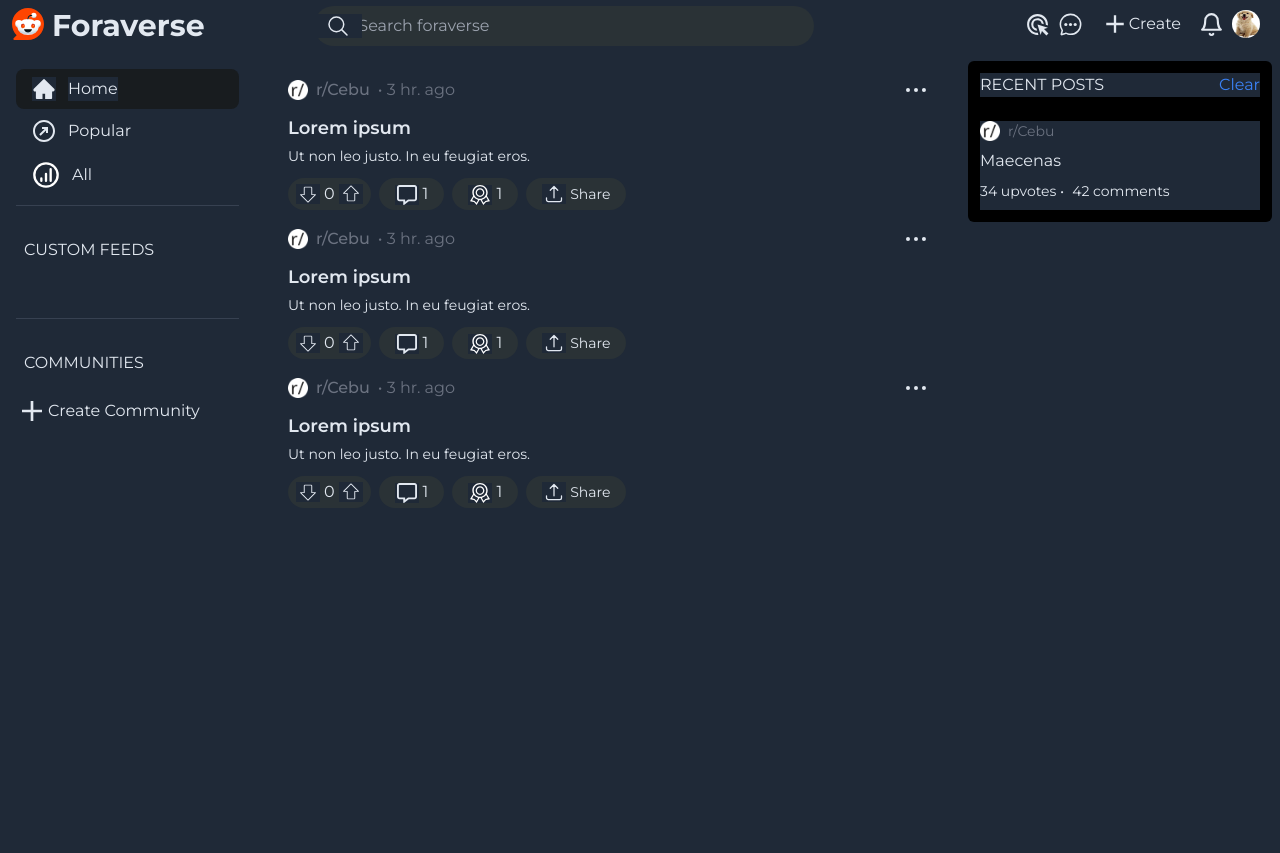
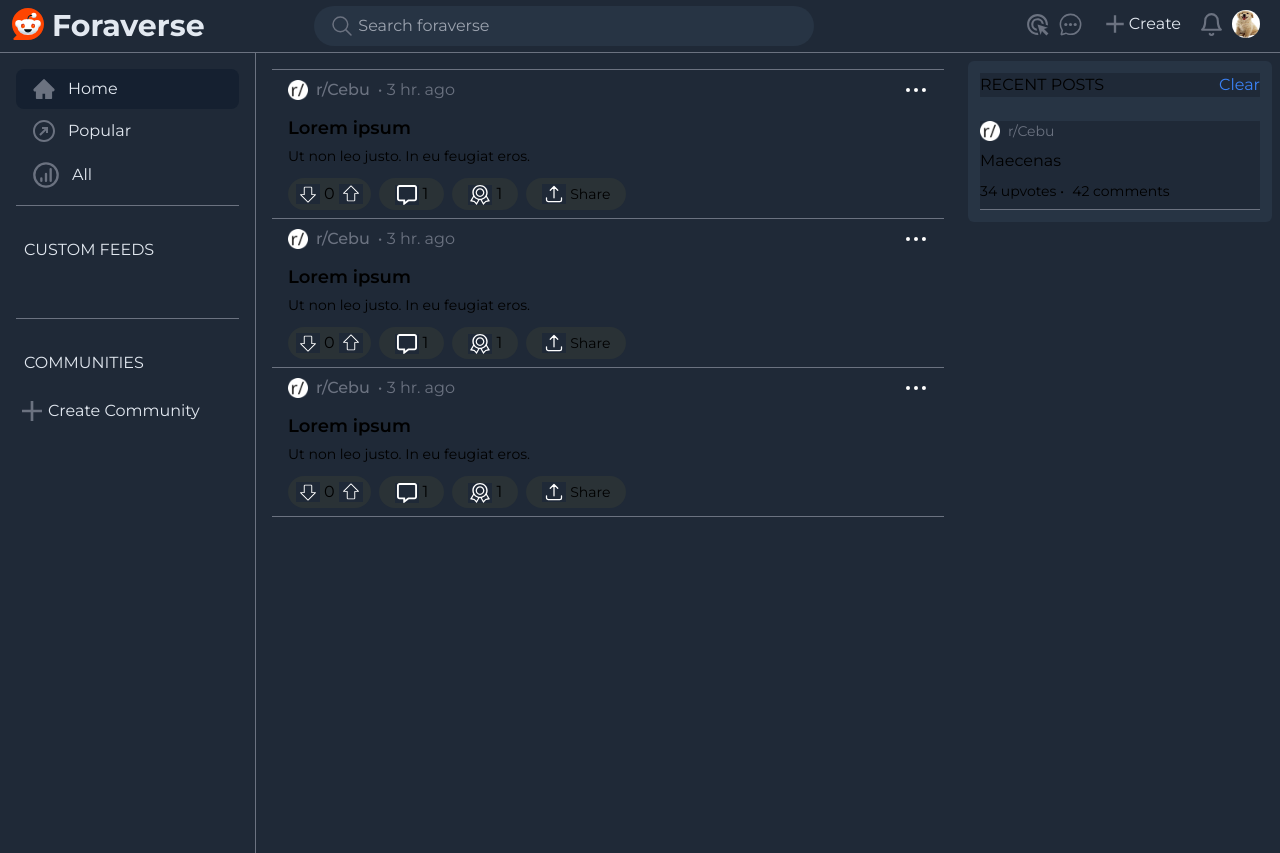
Before and after one commit to jah09/reddit_clone, a React (Vite) app in the folder frontend/: page / in a window 1280 px wide. Built offline with nearby package versions, Linux system fonts and the light colour scheme; no server answers.

Commit message:
changed the previous color to new color

```diff
--- a/frontend/src/components/Nav/Layout.tsx
+++ b/frontend/src/components/Nav/Layout.tsx
@@ -10,7 +10,7 @@ function Layout() {
   return (
     <div>
       <Navbar />
-      <div className=" bg-background flex min-h-screen">
+      <div className="   flex min-h-screen">
         <div className="w-[20%] ">
           <LeftSidenav />
         </div>
--- a/frontend/src/components/Nav/LeftSidenav.tsx
+++ b/frontend/src/components/Nav/LeftSidenav.tsx
@@ -7,7 +7,7 @@ import { CgArrowTopRightO } from "react-icons/cg";
 
 function Sidenav() {
   return (
-    <div className="  p-4 h-full text-primary  border-r border-gray-800">
+    <div className="  p-4 h-full text-primary  border-r border-neutral">
       <div className=" ">
         <ul>
           <NavLink to="/">
@@ -15,12 +15,12 @@ function Sidenav() {
               <li
                 className={
                   isActive
-                    ? "py-2 px-4 bg-[#181c1f] rounded-lg cursor-pointer flex items-center"
-                    : "py-2 px-4 hover:bg-[#181c1f] hover:rounded-lg cursor-pointer flex items-center"
+                    ? "py-2 px-4 bg-[#152030] rounded-lg cursor-pointer flex items-center"
+                    : "py-2 px-4 hover:bg-[#152030] hover:rounded-lg cursor-pointer flex items-center"
                 }
               >
-                <AiFillHome className="w-6 h-6" />
-                <span className="ml-3">Home</span>
+                <AiFillHome className="w-6 h-6 text-neutral bg-inherit" />
+                <span className="ml-3 text-text-primary bg-inherit">Home</span>
               </li>
             )}
           </NavLink>
@@ -29,37 +29,43 @@ function Sidenav() {
               <li
                 className={
                   isActive
-                    ? "py-2 px-4 bg-[#181c1f] rounded-lg cursor-pointer flex items-center  mt-0.5"
-                    : "py-2 px-4 hover:bg-[#181c1f] hover:rounded-lg cursor-pointer flex items-center  mt-0.5"
+                    ? "py-2 px-4  bg-[#152030] rounded-lg cursor-pointer flex items-center  mt-0.5"
+                    : "py-2 px-4 hover:bg-[#152030] hover:rounded-lg cursor-pointer flex items-center  mt-0.5"
                 }
               >
-                <CgArrowTopRightO className="w-6 h-6 text-primary" />
-                <span className="ml-3">Popular</span>
+                <CgArrowTopRightO className="w-6 h-6 text-neutral bg-inherit" />
+                <span className="ml-3  text-text-primary bg-inherit">
+                  Popular
+                </span>
               </li>
             )}
           </NavLink>
 
-          <li className="py-2 px-4  hover:bg-[#181c1f]  hover:rounded-lg  cursor-pointer flex  items-center mt-0.5">
-            <img src={barchart} alt="add icon ml-10" className="w-7 h-7" />
+          <li className="py-2 px-4  hover:bg-[#152030]  hover:rounded-lg  cursor-pointer flex  items-center mt-0.5  ">
+            <img
+              src={barchart}
+              alt="add icon ml-10"
+              className="w-7 h-7 bg-inherit"
+            />
 
-            <span className="ml-3">All</span>
+            <span className="ml-3  text-text-primary bg-inherit  ">All</span>
           </li>
         </ul>
-        <hr className="border-gray-700 mt-2" />
-        <div className="mt-6 p-2">
+        <hr className="border-neutral mt-2" />
+        <div className="mt-6 p-2 text-text-primary">
           <p>CUSTOM FEEDS</p>
         </div>
-        <hr className="border-gray-700 mt-12" />
+        <hr className="border-neutral mt-12" />
         <div className="mt-6    ">
-          <div className="p-2 hover:bg-[#181c1f]  hover:rounded-lg ">
+          <div className="p-2 hover:bg-[#152030]  hover:rounded-lg ">
             {" "}
-            <p>COMMUNITIES</p>
+            <p className="bg-inherit text-text-primary">COMMUNITIES</p>
           </div>
 
-          <div className="mt-2 hover:bg-[#181c1f]  hover:rounded-lg  ">
+          <div className="mt-2 hover:bg-[#152030]  hover:rounded-lg  ">
             <Link to="/create-subreddit-form">
-              <button className=" flex items-center py-1 w-full  ">
-                <IoMdAdd className="w-8 h-8 " />
+              <button className=" flex items-center py-1 w-full text-text-primary ">
+                <IoMdAdd className="w-8 h-8 text-neutral bg-inherit" />
                 Create Community
               </button>
             </Link>
--- a/frontend/src/components/Nav/Navbar.tsx
+++ b/frontend/src/components/Nav/Navbar.tsx
@@ -1,6 +1,8 @@
 import { useState } from "react";
 
 import reddit from "@/assets/reddit.svg";
+import appLogo from "@/assets/Foraverse_logo_transparent.png";
+
 import profile from "@/assets/profile.jpg";
 import qrcode from "@/assets/qrcode.svg";
 import { GoKebabHorizontal } from "react-icons/go";
@@ -23,21 +25,23 @@ function Navbar() {
     setIsKebabClicked(!isKebabClicked);
   };
   return (
-    <nav className="w-full py-1.5 px-3 bg-background border-b border-gray-800   ">
+    <nav className="w-full py-1.5 px-3 bg-background border-b border-neutral text-text-primary  ">
       <div className="flex justify-between">
         <div className="text-3xl font-bold  text-primary  flex  items-center gap-x-2 justify-start ">
           <Link to="/" className="inline-flex">
             {" "}
             <img src={reddit} alt="logo" className="w-8 h-8" />
-            <h1 className="tracking wide text-md ml-2">Foraverse </h1>
+            <h1 className="tracking wide text-md ml-2 text-text-primary">
+              Foraverse{" "}
+            </h1>
           </Link>
         </div>
-        <div className="justify-center flex  relative items-center  ml-10">
-          <div className="  absolute left-0 px-3">
-            <IoSearchOutline className="w-6 h-6 text-white" />
+        <div className="justify-center flex  relative items-center  ml-10 ">
+          <div className="bg-background-secondary  absolute left-1 px-3 w-6 h-6">
+            <IoSearchOutline className="w-6 h-6   bg-background-secondary text-neutral" />
           </div>
           <input
-            className="rounded-full px-11 text-primary focus:outline-none min-w-[500px]  bg-[#2a3236] py-2"
+            className="rounded-full px-11 text-primary focus:outline-none min-w-[500px]  bg-background-secondary py-2 text-text-primary"
             type="text"
             placeholder="Search foraverse"
           />
@@ -47,19 +51,19 @@ function Navbar() {
           <div className="  w-96 px-2">
             <div className="flex  gap-x-2 items-center  justify-end  ">
               <div className=" ">
-                <MdOutlineAdsClick className="w-[25px] h-[25px]  text-white " />
+                <MdOutlineAdsClick className="w-[25px] h-[25px] text-neutral " />
               </div>
               <div>
-                <IoChatbubbleEllipsesOutline className="w-[25px] h-[25px] text-white" />
+                <IoChatbubbleEllipsesOutline className="w-[25px] h-[25px] text-neutral  " />
               </div>
               <Link to="/create-post">
-                <button className="text-primary  flex items-center hover:hover:bg-[#181c1f]  hover:rounded-full  cursor-pointer py-1 px-2.5">
-                  <IoMdAdd className="w-7 h-7 " />
-                  <span>Create</span>
+                <button className="text-text-primary  flex items-center hover:hover:bg-primary-accent-hover  hover:rounded-full  cursor-pointer py-1 px-2.5 group">
+                  <IoMdAdd className="w-7 h-7 text-neutral bg-transparent group-hover:text-primary-accent" />
+                  <span className="bg-transparent">Create</span>
                 </button>
               </Link>
               <div className="">
-                <LuBell className="w-[25px] h-[25px] text-primary" />
+                <LuBell className="w-[25px] h-[25px] text-neutral" />
               </div>
               <div className=" ">
                 <img
@@ -73,33 +77,35 @@ function Navbar() {
         ) : (
           <div className="  w-96 px-2 ">
             <div className="flex gap-x-3 justify-end items-center    ">
-              <button className="text-primary rounded-full bg-[#2a3236] px-3 py-[6px] h-10 flex gap-x-2 items-center">
-                <span className="inline-block">
-                  <img src={qrcode} alt="" className="w-6 h-6" />
+              <button className="text-text-primary rounded-full bg-primary-accent px-3 py-[6px] h-10 flex gap-x-2 items-center">
+                <span className="inline-block ">
+                  <img src={qrcode} alt="" className="w-6 h-6 bg-transparent" />
                 </span>
                 Get app
               </button>
               <Link to="/login">
-                <button className="text-primary rounded-full bg-primary px-3 py-[6px] h-10">
+                <button className="text-text-primary rounded-full bg-primary px-3 py-[6px] h-10">
                   Log In
                 </button>
               </Link>
               <div className="relative">
                 <div className="relative" onClick={toggleKebabMenu}>
-                  <GoKebabHorizontal className="relative z-10 w-6 h-6 cursor-pointer text-white" />
+                  <GoKebabHorizontal className="relative z-10 w-6 h-6 cursor-pointer text-neutral" />
                 </div>
                 {isKebabClicked && (
-                  <div className="absolute right-0  mt-5 w-72 bg-[#181c1f] text-white rounded shadow-lg py-4 px-2">
-                    <div className="p-2  cursor-pointer flex mr-2">
-                      <BsBoxArrowInRight className="w-[25px] h-[25px] mr-2" />
-                      <Link to="/login">Log In / Sign Up</Link>
+                  <div className="absolute right-0  mt-5 w-72 bg-background-secondary text-text-primary rounded shadow-lg py-4 px-2">
+                    <div className="p-2  cursor-pointer flex mr-2 bg-inherit">
+                      <BsBoxArrowInRight className="w-[25px] h-[25px] mr-2 bg-inherit text-neutral" />
+                      <Link to="/login" className="bg-inherit">
+                        Log In / Sign Up
+                      </Link>
                     </div>
-                    <div className="p-2  cursor-pointer flex focus:bg-gray-100">
-                      <MdOutlineAdsClick className="w-[25px] h-[25px] mr-2 text-white " />
+                    <div className="p-2  cursor-pointer flex focus:bg-gray-100 bg-inherit">
+                      <MdOutlineAdsClick className="w-[25px] h-[25px] mr-2  bg-inherit text-neutral" />
                       Advertise on Reddit
                     </div>
-                    <div className="p-2  cursor-pointer flex">
-                      <IoBagOutline className="w-[25px] h-[25px] mr-2 text-white " />
+                    <div className="p-2  cursor-pointer flex bg-inherit">
+                      <IoBagOutline className="w-[25px] h-[25px] mr-2 bg-inherit text-neutral" />
                       Shop Collectible Avatars
                     </div>
                   </div>
--- a/frontend/src/components/Nav/RightSidenav.tsx
+++ b/frontend/src/components/Nav/RightSidenav.tsx
@@ -3,7 +3,7 @@ import r_icon from "@/assets/r_icon.png";
 function RightSidenav() {
   return (
     <div className="  p-2 h-full text-primary">
-      <div className="bg-black rounded-md p-3">
+      <div className="bg-background-secondary rounded-md p-3">
         <div className="flex">
           <p className="flex-1">RECENT POSTS</p>
           <button className="text-blue-500 ">Clear</button>
@@ -18,7 +18,7 @@ function RightSidenav() {
             <p className="text-sm">34 upvotes •</p>
             <p className="text-sm">42 comments</p>
           </div>
-          <hr className="mt-2 border-gray-800 w-full" />
+          <hr className="mt-2 border-neutral w-full" />
         </div>
       </div>
     </div>
--- a/frontend/src/components/PostItem.tsx
+++ b/frontend/src/components/PostItem.tsx
@@ -46,7 +46,7 @@ function PostItem() {
           </button>
         </div>
       </div>
-      <hr className="  border-gray-800 mt-1" />
+      <hr className="  border-neutral mt-1" />
     </div>
   );
 }
--- a/frontend/src/index.css
+++ b/frontend/src/index.css
@@ -51,15 +51,18 @@
     --ring: 20.5 90.2% 48.2%;
     --radius: 4px; */
 
-    --background-primary: #1F2937;
-    --background-secondary: #273444;
-     /*or text color - #E2E8F0  #F8F9FA*/
-    --text-primary:  #E2E8F0  ;
-    --text-secondary: #718096;
-    --primary-accent: #06B6D4;
-    --secondary-accent: #F59E0B;
-    --success: #22C55E;
-    --error: #EF4444;
+    /*#111827  #152030*/
+    --background-primary: #1f2937;
+    --background-secondary: #273444;     /*for cards, comments or #2D3748 */
+
+    --text-primary: #e2e8f0;   /*or text color - #E2E8F0  #F8F9FA*/
+    --text-secondary: #718096; /*for timestamps, metadata, etc. */
+    --primary-accent: #06b6d4; /*It works well for buttons, links, and other interactive elements.or CTA-- hover: #0891B2 or #2DD4BF*/
+    --primary-accent-hover: #0891B2;
+    --secondary-accent: #f59e0b; /*highlight specific areas or calls to action.*/
+    --success: #22c55e; /* positive feedback, like upvotes */
+    --error: #ef4444; /*errors or warnings.*/
+    --neutral: #6B7280  ;  /* can be used for dividers, icons, and other UI elements.#4A5568  */
   }
   .custom-y-scrollbar {
     -ms-overflow-style: none; /* Hide the scrollbar for Internet Explorer and Edge */
@@ -68,7 +71,7 @@
   * {
     font-family: "Montserrat", sans-serif;
     background-color: var(--background-primary);
-    color: var(--text-primary);
+
   }
   ::-ms-reveal {
     display: none;
--- a/frontend/src/pages/Home.tsx
+++ b/frontend/src/pages/Home.tsx
@@ -4,7 +4,7 @@ function Home() {
   return (
     <div className="text-primary p-4">
       <div className="">
-        <hr className="  border-gray-800 " />
+        <hr className="border-neutral" />
         <PostItem />
         <PostItem />
         <PostItem />
--- a/frontend/tailwind.config.js
+++ b/frontend/tailwind.config.js
@@ -18,14 +18,18 @@ module.exports = {
     },
     extend: {
       colors: {
-        'background-primary': 'var(--background-primary)',
-        'background-secondary': 'var(--background-secondary)',
-        'text-primary': 'var(--text-primary)',
-        'text-secondary': 'var(--text-secondary)',
-        'primary-accent': 'var(--primary-accent)',
-        'secondary-accent': 'var(--secondary-accent)',
-        'success': 'var(--success)',
-        'error': 'var(--error)',
+        "background-primary": "var(--background-primary)",
+        "background-secondary": "var(--background-secondary)",
+        "text-primary": "var(--text-primary)",
+
+        "text-secondary": "var(--text-secondary)",
+        "primary-accent": "var(--primary-accent)",
+        "primary-accent-hover": "var(--primary-accent-hover)",
+
+        "secondary-accent": "var(--secondary-accent)",
+        success: "var(--success)",
+        error: "var(--error)",
+        neutral: "var(--neutral)",
       },
     },
   },
```
Also changed, not shown: frontend/src/assets/Foraverse_logo_transparent.png (added), frontend/src/assets/barchart.svg.
